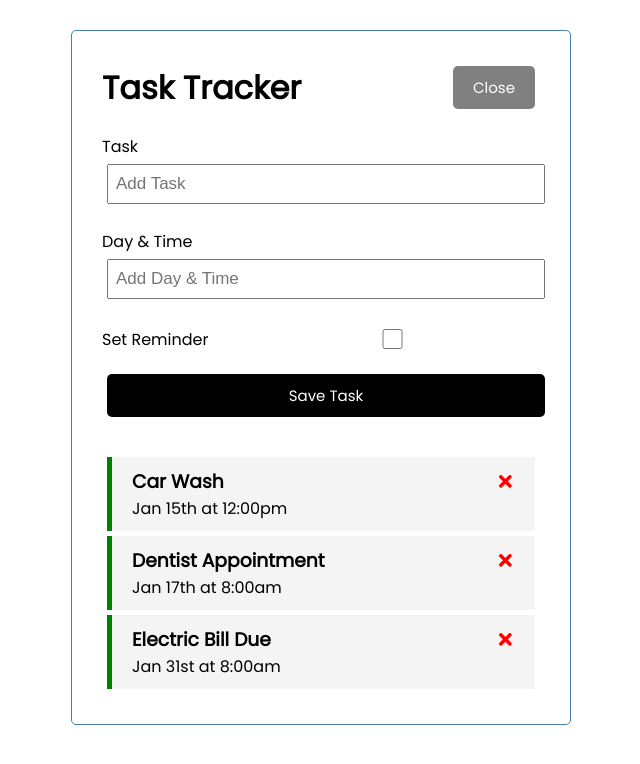
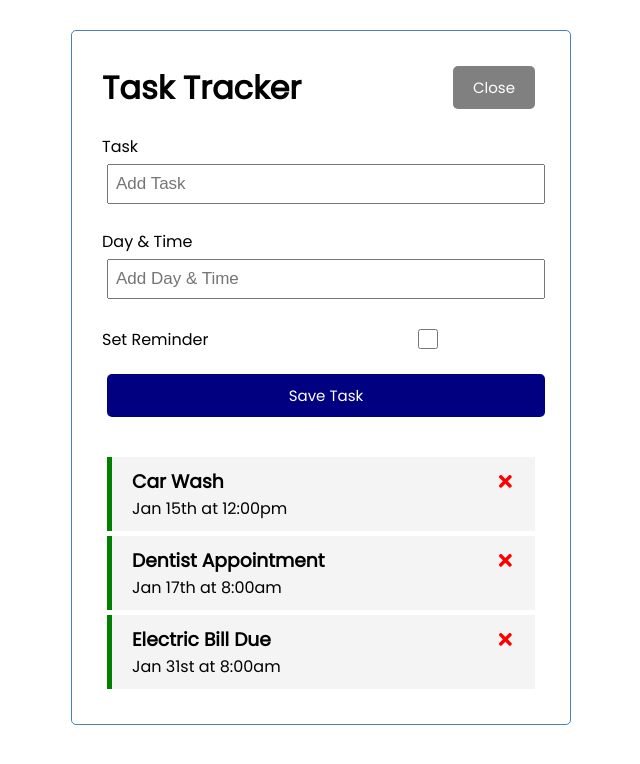
Before and after one commit to bobfdev/react-task-tracker, a React (Create React App) app: page / in a window 1280 px wide. Both pictures are taken after a click on the button "Add". Shown: the top 764 px of the page, without its empty margins (319-959 px from the left). Built offline with nearby package versions, Linux system fonts and the light colour scheme.

Commit message:
updated files for production

```diff
--- a/src/index.css
+++ b/src/index.css
@@ -51,6 +51,7 @@ body {
 
 .btn-block {
   display: block;
+  background-color:navy;
   width: 100%;
 }
 
@@ -102,7 +103,7 @@ body {
 }
 
 .form-control-check input {
-  flex: 2;
+  flex: 1;
   height: 20px;
 }
 
```
